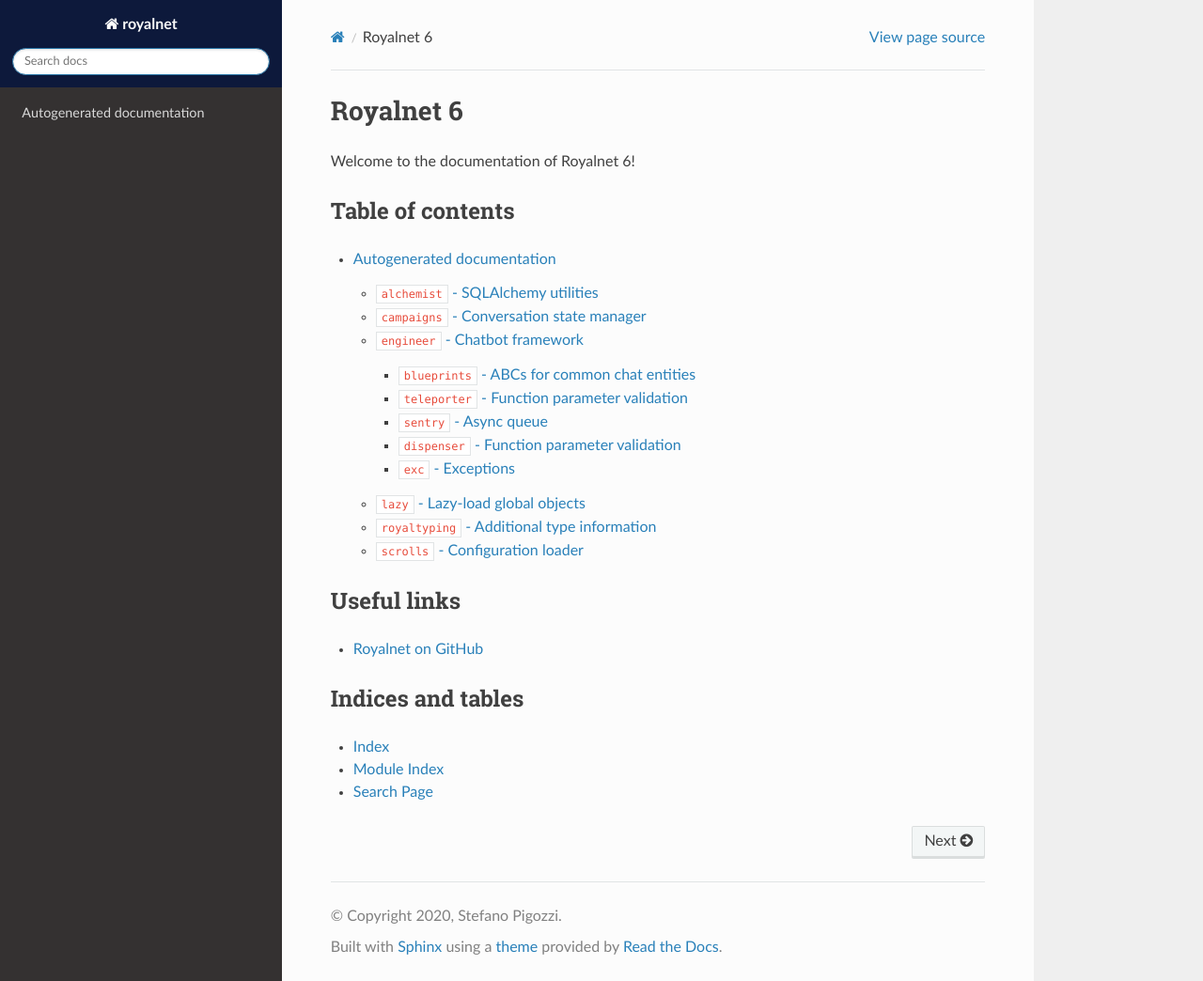
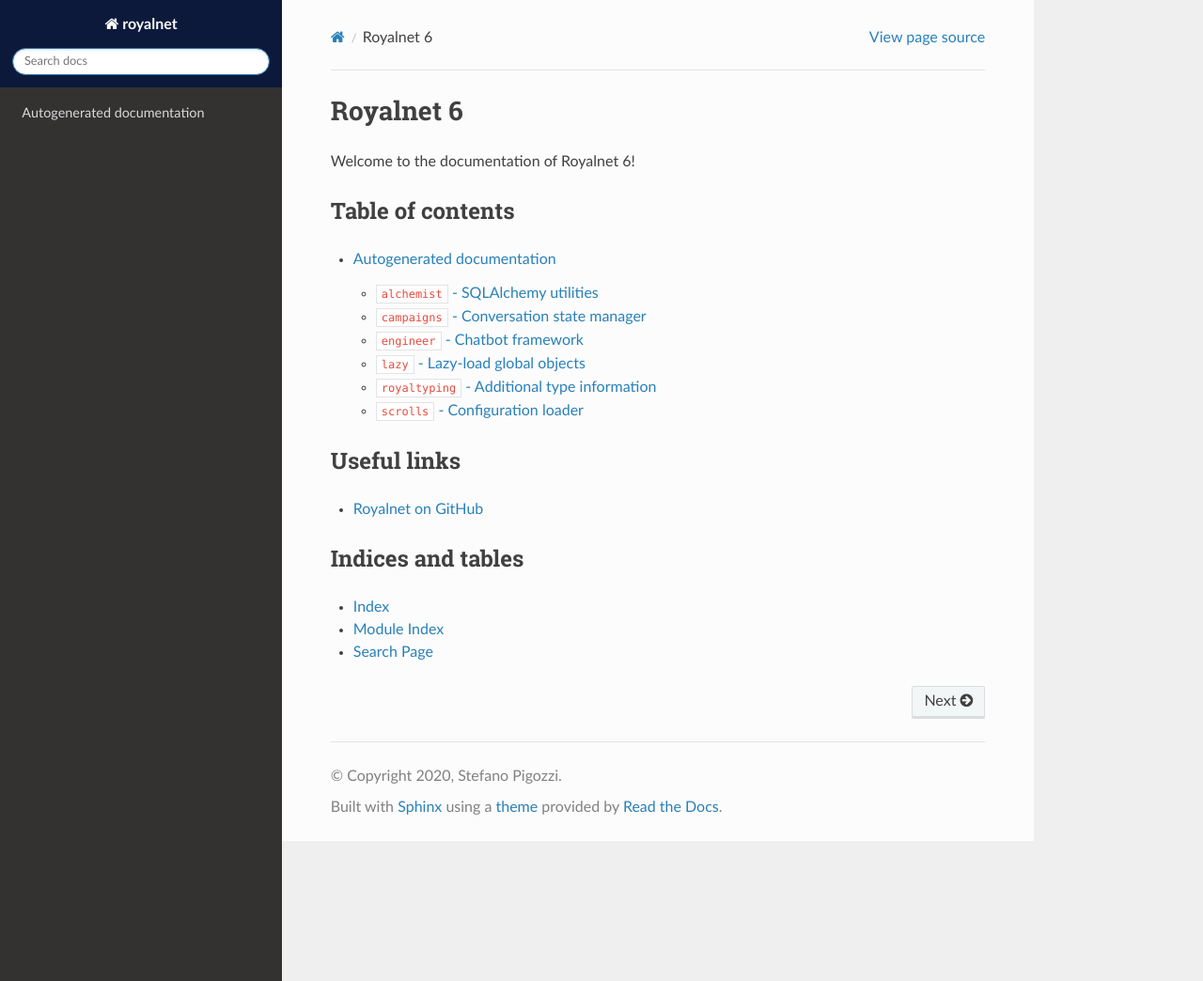
Before and after one commit to RYGhub/royalnet-6, a Sphinx documentation site: the page built from docs/source/index.rst, in a window 1280 px wide and 1044 px high. Shown: the whole window at 94% size. Built offline with Sphinx 7.4.7 and the Read the Docs theme 2.0.0, drawn with Linux system fonts in a browser that asks for light colours.

Commit message:
📔 Remove documentation headers pending rewrite

```diff
--- a/docs/source/autodoc/engineer.rst
+++ b/docs/source/autodoc/engineer.rst
@@ -2,42 +2,3 @@
 ==================================
 
 .. automodule:: royalnet.engineer
-
-
-``blueprints`` - ABCs for common chat entities
-----------------------------------------------
-
-.. automodule:: royalnet.engineer.blueprints
-   :imported-members:
-
-
-``teleporter`` - Function parameter validation
-----------------------------------------------
-
-.. automodule:: royalnet.engineer.teleporter
-
-
-``sentry`` - Async queue
-----------------------------------------------
-
-.. automodule:: royalnet.engineer.sentry
-   :imported-members:
-
-
-``filter`` - Fluent filtering asyncio queue
-~~~~~~~~~~~~~~~~~~~~~~~~~~~~~~~~~~~~~~~~~~~~
-
-.. automodule:: royalnet.engineer.sentry.filter
-   :imported-members:
-
-
-``dispenser`` - Function parameter validation
-----------------------------------------------
-
-.. automodule:: royalnet.engineer.dispenser
-
-
-``exc`` - Exceptions
-----------------------------------------------
-
-.. automodule:: royalnet.engineer.exc
```
